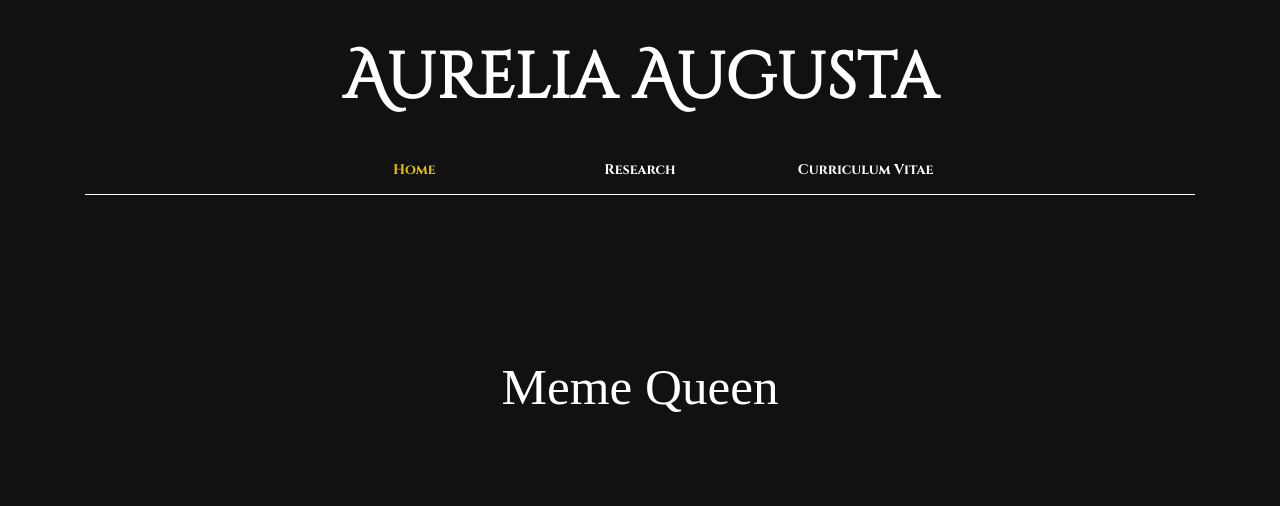
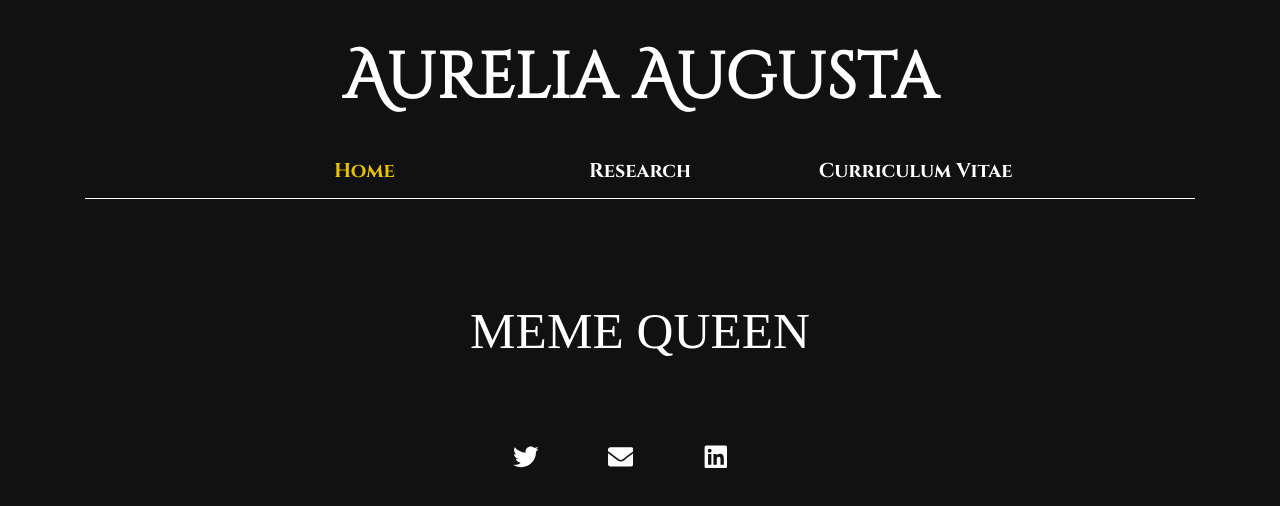
Before and after one commit to aevangeline/luna, a React (Create React App) app: page / in a window 1280 px wide. Shown: the top 506 px of the page. Built offline with nearby package versions, Linux system fonts and the light colour scheme; a web font is replaced by a local one.

Commit message:
Working on Resume page next

```diff
--- a/package.json
+++ b/package.json
@@ -17,6 +17,7 @@
     "react": "^16.13.1",
     "react-dom": "^16.13.1",
     "react-grid-system": "^7.0.2",
+    "react-icons": "^3.10.0",
     "react-reveal": "^1.2.2",
     "react-router": "^5.2.0",
     "react-router-dom": "^5.2.0",
--- a/src/App.tsx
+++ b/src/App.tsx
@@ -6,10 +6,8 @@ import {
   Route,
   NavLink,
   useLocation,
+  Redirect,
 } from 'react-router-dom';
-
-import { animationName } from './components/PageStyles';
-
 
 // import routes
 import Home from './components/Home';
@@ -22,6 +20,7 @@ const NameHeader = styled.h1({
   fontFamily: "'Cinzel Decorative', cursive",
   fontSize: "5vw",
   opacity: 0,
+  fontKerning: "normal",
   animation: "fadeIn ease 3s",
   animationFillMode: "forwards",
   "@keyframes fadeIn": {
@@ -41,6 +40,7 @@ const Navbar = styled.nav({
   justifyContent: "center",
   display: "flex",
   textAlign: "center",
+  fontKerning: "normal",
   opacity: 0,
   animation: "fadeIn ease 4s",
   animationFillMode: "forwards",
@@ -72,7 +72,7 @@ const NavItem = styled.li({
   marginBottom: "1vh",
   marginLeft: "1vw",
   marginRight: "1vw",
-  width: "min(30vw, 200px)",
+  width: "min(30vw, 250px)",
 })
 
 const NavBarLink = styled(NavLink)({
@@ -82,7 +82,8 @@ const NavBarLink = styled(NavLink)({
   // Font Options
   fontFamily: "'Cinzel', serif",
   fontWeight: 700,
-  fontSize: "min(3vw, 14px)",
+  fontSize: "min(3vw, 20px)",
+  textAlign: "center",
 
   "&.active": {
     color: "#e6c200",
@@ -93,11 +94,7 @@ const MainContent = styled.main({
   opacity: 0,
   animation: "fadeIn ease 5s",
   animationFillMode: "forwards",
-  position: "relative",
-  top: 0,
-  bottom: 0,
-  left: 0,
-  right: 0,
+  paddingTop: "1vmax",
   "@keyframes fadeIn": {
     "25%": {
       opacity: 0,
@@ -170,7 +167,6 @@ function App() {
       <MainContent>
         <TransitionGroup className="transition-group">
           <CSSTransition
-            unmountOnExit
             key={location.key}
             classNames="fade"
             timeout={{ exit: 1000, enter: 1000 }}
@@ -178,18 +174,19 @@ function App() {
             <section className="route-section">
               {/* Main Content in Switches */}
               <Switch location={location}>
-                <Route path="/cv">
+                <Route exact path="/cv">
                   {/* Resume Page */}
                   <CV />
                 </Route>
-                <Route path="/research">
+                <Route exact path="/research">
                   {/* Research Page */}
                   <Research />
                 </Route>
-                <Route path="/">
+                <Route exact path="/">
                   {/* Home Page */}
                   <Home />
                 </Route>
+                <Redirect from="*" to="/" />
               </Switch>
             </section>
           </CSSTransition>
--- a/src/components/CV.tsx
+++ b/src/components/CV.tsx
@@ -5,7 +5,7 @@ export default class CV extends React.Component<{}, {}> {
 
     constructor(props : {}) {
         super(props)
-        this.state = props;
+        this.state = {};
     }
 
     render() {
--- a/src/components/Home.tsx
+++ b/src/components/Home.tsx
@@ -2,16 +2,24 @@ import React from 'react';
 import { Row, Col } from 'react-grid-system';
 import styled from 'styled-components';
 import { CSSTransition, TransitionGroup } from 'react-transition-group';
+import { FaTwitter, FaEnvelope, FaLinkedin } from 'react-icons/fa'
+
 
 
 const HomeText = styled.h2({
     textAlign: "center",
     fontFamily: "'Quattrocento', serif",
-    fontSize: "max(4vw, 14px)",
-    fontWeight: "normal"
+    fontSize: "max(4vw, 20px)",
+    fontWeight: "normal",
+    textTransform: "uppercase",
 })
 
-const VerticalBox = styled.div({
+const IconLink = styled.a({
+    textAlign: "center",
+    color: "white",
+    fontSize: "max(2vw, 20px)",
+    marginTop: "20vh",
+    padding: "auto",
 })
 
 const displayText = [
@@ -21,7 +29,7 @@ const displayText = [
     "Black Trans Woman",
     "Ph.D. Student",
     "Goth Wannabe",
-    "Human?"
+    "Human"
 ]
 
 interface HomeProps {
@@ -31,12 +39,14 @@ interface HomeProps {
 
 const cycleTime = 3000;
 
+const IconDiv = styled.div({
+    marginTop: "18vmax",
+    paddingTop: 0,
+})
+
 
 
 const TextFader = styled.div({
-
-    paddingTop: "15vh",
-    paddingBottom : "5vh",
 
     ".fade-enter": {
         opacity: 0,
@@ -57,16 +67,16 @@ const TextFader = styled.div({
         transition: "opacity 500ms ease-in",
     },
 
-    "div.transition-group": {
+    ".transition-group": {
         position: "relative",
     },
 
     ".fading-text": {
         position: "absolute",
         width: "100%",
-        top: 0,
-        left: 0,
-        padding: 0,
+        marginTop: "7vmax",
+        alignContent: "center",
+        verticalAlign: "center",
     }
 })
 
@@ -97,16 +107,17 @@ export default class Home extends React.Component<{}, HomeProps> {
         clearInterval(this.state.handle);
     }
 
+    altText = displayText.join(". ")
+
 
     render() {
         return (
             <TextFader>
                 <Row>
                     <Col xs={12}>
-                        <VerticalBox>
                         <TransitionGroup className="transition-group">
 
-                                {displayText.map((value, index) => this.state.index == index &&
+                            {displayText.map((value, index) => this.state.index === index &&
 
                                 <CSSTransition
                                     key={index}
@@ -119,11 +130,28 @@ export default class Home extends React.Component<{}, HomeProps> {
 
                                 </CSSTransition>)}
                         </TransitionGroup>
-                        </VerticalBox>
                     </Col>
                 </Row>
+                <IconDiv>
+                    <Row justify="center">
+                        <Col xs={1}>
+                            <IconLink target="_blank" rel="noopener noreferrer" href="https://twitter.com/AureliaAugusta">
+                                <FaTwitter title="Twitter" />
+                            </IconLink>
+                        </Col>
+                        <Col xs={1}>
+                            <IconLink target="_blank" rel="noopener noreferrer" href="mailto:aevangeline@pm.me">
+                                <FaEnvelope title="E-Mail" />
+                            </IconLink>
+                        </Col>
+                        <Col xs={1}>
+                            <IconLink target="_blank" rel="noopener noreferrer" href="https://www.linkedin.com/in/aurelia-augusta-3a4ab982/">
+                                <FaLinkedin title="LinkedIn"/>
+                            </IconLink>
+                        </Col>
+                    </Row>
+                </IconDiv>
             </TextFader>
-
         )
     }
 }
--- a/src/components/Research.tsx
+++ b/src/components/Research.tsx
@@ -5,7 +5,7 @@ export default class Research extends React.Component<{}, {}> {
 
     constructor(props : {}) {
         super(props)
-        this.state = props;
+        this.state = {};
     }
 
     render() {
--- /dev/null
+++ b/src/decs.d.ts
@@ -0,0 +1 @@
+declare module 'react-reveal/Fade';
```
Also changed, not shown: 1 other file (tests, documents, lock files or other folders). Lines whose indentation alone changed are shown as unchanged.
